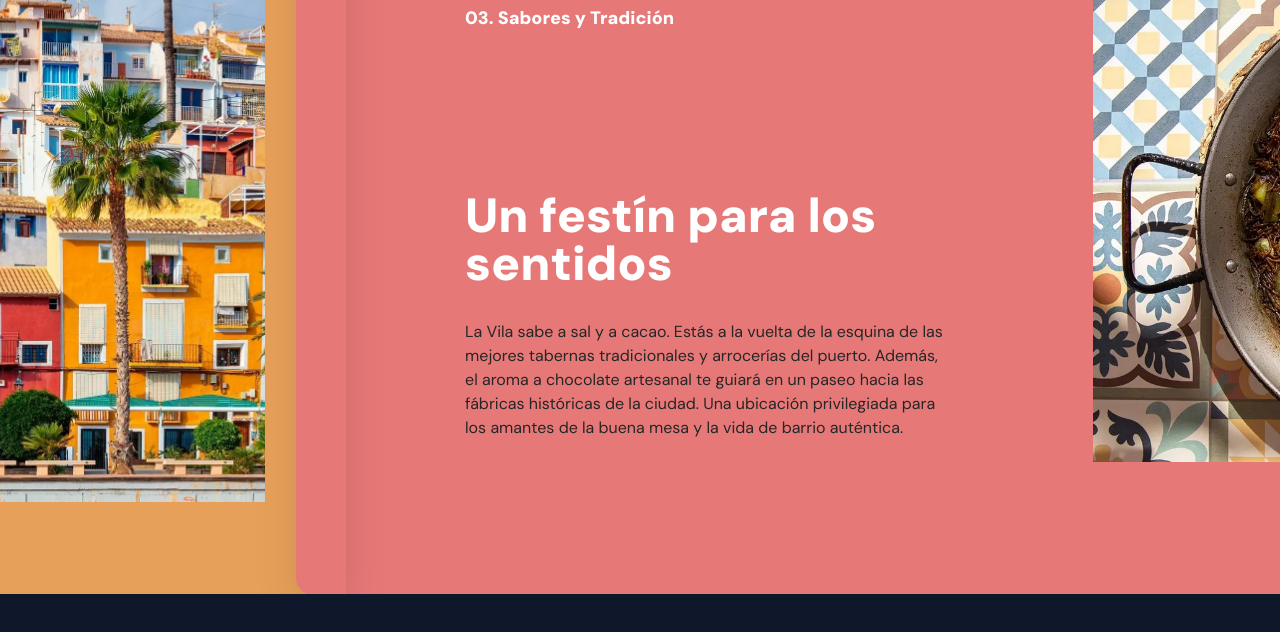
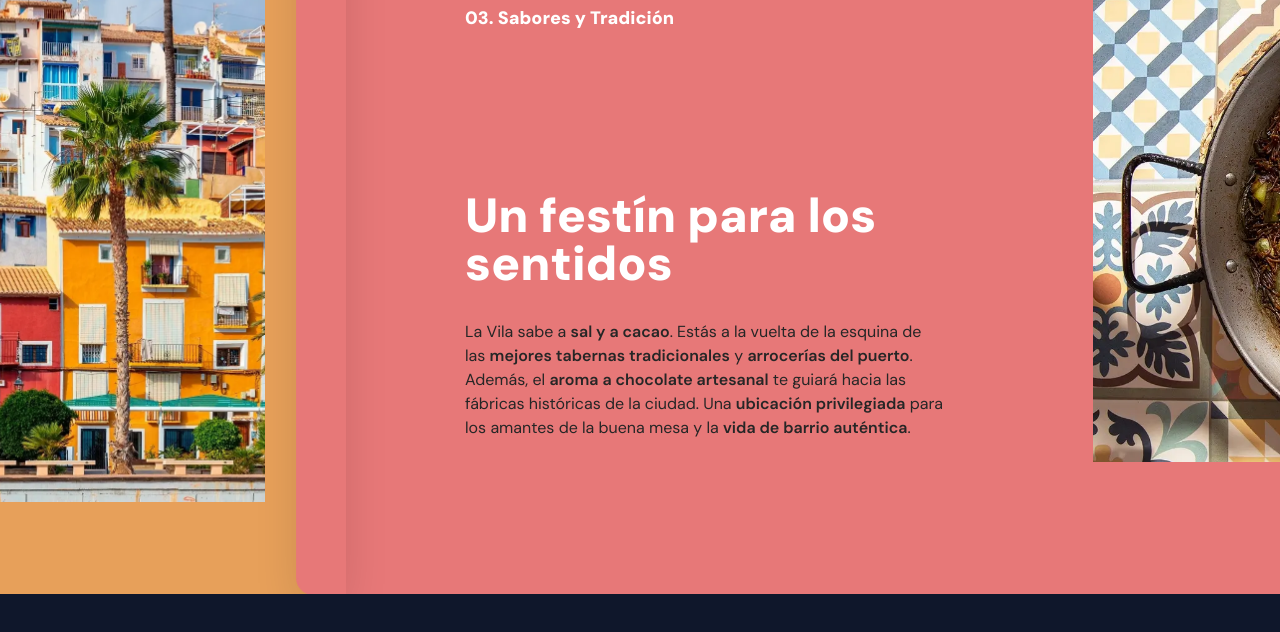
Before and after one commit to JaumeEsquerdo/costera-n1, a Next.js app in the folder costera-n1/: page /contacto in a window 1280 px wide. Shown: the part 6606-7238 px from the top of the page. Built offline with nearby package versions, Linux system fonts and the light colour scheme.

Commit message:
añadir un format de texto q permite uso de ** como negritas y actualizar descripciones de partes de HorizontalScroll par resaltar en partes del texto largo

```diff
--- a/costera-n1/app/components/HorizontalScroll.jsx
+++ b/costera-n1/app/components/HorizontalScroll.jsx
@@ -4,6 +4,8 @@ import Image from "next/image";
 import { SectionZero } from "./SectionZero";
 import { HorizontalSection } from "./HorizontalSection";
 import { useI18n } from "../hooks/usei18n";
+import { formatText } from "../lib/formatText";
+
 const MotionImage = motion.create(Image);
 
 /**
@@ -71,11 +73,11 @@ export const HorizontalScroll = () => {
                     </h2>
                     <div className="flex flex-col gap-4">
                       <p className="text-balance">
-                        {textsHorizontalSections.section1.p1}
+                        {formatText(textsHorizontalSections.section1.p1)}
                       </p>
                       <p className="text-balance">
                         {" "}
-                        {textsHorizontalSections.section1.p2}
+                        {formatText(textsHorizontalSections.section1.p2)}
                       </p>
                     </div>
                   </div>
@@ -131,11 +133,11 @@ export const HorizontalScroll = () => {
                     </h2>
                     <div className="flex flex-col gap-4">
                       <p className="text-balance">
-                        {textsHorizontalSections.section2.p1}
+                        {formatText(textsHorizontalSections.section2.p1)}
                       </p>
                       <p className="text-balance">
                         {" "}
-                        {textsHorizontalSections.section2.p2}
+                        {formatText(textsHorizontalSections.section2.p2)}
                       </p>
                     </div>
                   </div>
@@ -175,7 +177,7 @@ export const HorizontalScroll = () => {
                     </h2>
                     <div className="flex flex-col gap-4">
                       <p className="text-balance ">
-                        {textsHorizontalSections.section3.p1}
+                        {formatText(textsHorizontalSections.section3.p1)}
                       </p>
                     </div>
                   </div>
--- /dev/null
+++ b/costera-n1/app/lib/formatText.js
@@ -0,0 +1,16 @@
+export function formatText(text) {
+  if (!text) return null;
+
+  // Divide el texto manteniendo los segmentos **en negrita**
+  // (la regex los captura) para poder reemplazarlos por <strong>
+  return text.split(/(\*\*.*?\*\*)/g).map((part, i) => {
+    if (part.startsWith("**") && part.endsWith("**")) {
+      return (
+        <strong key={i} className="font-semibold">
+          {part.slice(2, -2)}
+        </strong>
+      );
+    }
+    return part;
+  });
+}
--- a/costera-n1/locales/en.json
+++ b/costera-n1/locales/en.json
@@ -49,19 +49,19 @@
       "section1": {
         "overtitle": "01. The Heart of Color: Costera de la Mar",
         "title": "Live in the icon of the Costa Blanca",
-        "p1": "You are staying on Costera de la Mar, the most photographed and vibrant street in Villajoyosa. This historic axis is more than just an address; it is the bridge linking the legacy of the walled city with its seafaring soul.",
-        "p2": "Wake up surrounded by colorful facades and the Mediterranean breeze just steps from your door."
+        "p1": "You are staying on **Costera de la Mar**, one of the **most photographed and vibrant street** in Villajoyosa. This historic axis is more than just an address; it is the **bridge linking the legacy** of the walled city with its **seafaring soul**.",
+        "p2": "Wake up surrounded by **colorful facades** and the **Mediterranean breeze** just steps from your door."
       },
       "section2": {
         "overtitle": "02. Your Connection to the Sea",
         "title": "Just meters away from the sand",
-        "p1": "Forget the car and unnecessary turns. From the heart of the old town, a direct path leads you straight to the Promenade and Playa Centro beach. In less than 5 minutes, you will go from the silence of cobbled streets to the vibrant bustle of the Mediterranean.",
-        "p2": "Ideal for that first morning swim or a sunset stroll."
+        "p1": "**Forget the car** and unnecessary turns. From the heart of the old town, a **direct path** leads you straight to the **Promenade and Playa Centro beach**. In **less than 5 minutes**, you will go from the silence of cobbled streets to the vibrant bustle of the Mediterranean.",
+        "p2": "Ideal for that **first morning swim** or a **sunset stroll**."
       },
       "section3": {
         "overtitle": "03. Flavors and Tradition",
         "title": "A feast for the senses",
-        "p1": "La Vila tastes of salt and cocoa. You are just around the corner from the best traditional taverns and harbor rice restaurants. Furthermore, the aroma of artisanal chocolate will guide you on a walk to the city's historic factories. A privileged location for lovers of fine food and authentic neighborhood life."
+        "p1": "La Vila tastes of **salt and cocoa**. You are just around the corner from the **best traditional taverns** and harbor **rice restaurants**. Furthermore, the **aroma of artisanal chocolate** will guide you to the city's historic factories. A **privileged location** for lovers of fine food and **authentic neighborhood life**."
       }
     },
     "BookingCTA": {
--- a/costera-n1/locales/es.json
+++ b/costera-n1/locales/es.json
@@ -57,19 +57,19 @@
       "section1": {
         "overtitle": "01. El Corazón del Color: Costera de la Mar",
         "title": "Vive en el icono de la Costa Blanca",
-        "p1": "Te alojas en la Costera de la Mar, la calle más fotografiada y vibrante de Villajoyosa. Este eje histórico no es solo una dirección, es el puente que une el legado de la ciudad amurallada con el espíritu marinero.",
-        "p2": "Despierta rodeado de fachadas de colores y la brisa del Mediterráneo a solo unos pasos de tu puerta."
+        "p1": "Te alojas en la **Costera de la Mar**, una de las calles **más fotografiadas y vibrantes** de Villajoyosa. Este eje histórico no es solo una dirección, es el **puente** que une el legado de la **ciudad amurallada** con el **espíritu marinero**.",
+        "p2": "Despierta rodeado de **fachadas de colores** y la **brisa del Mediterráneo** a solo unos pasos de tu puerta."
       },
       "section2": {
         "overtitle": "02. Tu Conexión con el Mar",
         "title": "A escasos metros de la arena",
-        "p1": "Olvida el coche y las vueltas innecesarias. Desde el corazón del casco antiguo, una bajada directa te guía hasta el Paseo Marítimo y la Playa Centro. En menos de 5 minutos pasarás del silencio de las calles empedradas al bullicio del Mediterráneo.",
-        "p2": "Ideal para ese primer baño de la mañana o un paseo al atardecer."
+        "p1": "**Olvida el coche** y las vueltas innecesarias. Desde el corazón del casco antiguo, una **bajada directa** te guía hasta el **Paseo Marítimo y la Playa Centro**. En **menos de 5 minutos** pasarás del silencio de las calles empedradas al bullicio del Mediterráneo.",
+        "p2": "Ideal para ese **primer baño de la mañana** o un **paseo al atardecer**."
       },
       "section3": {
         "overtitle": "03. Sabores y Tradición",
         "title": "Un festín para los sentidos",
-        "p1": "La Vila sabe a sal y a cacao. Estás a la vuelta de la esquina de las mejores tabernas tradicionales y arrocerías del puerto. Además, el aroma a chocolate artesanal te guiará en un paseo hacia las fábricas históricas de la ciudad. Una ubicación privilegiada para los amantes de la buena mesa y la vida de barrio auténtica."
+        "p1": "La Vila sabe a **sal y a cacao**. Estás a la vuelta de la esquina de las **mejores tabernas tradicionales** y **arrocerías del puerto**. Además, el **aroma a chocolate artesanal** te guiará hacia las fábricas históricas de la ciudad. Una **ubicación privilegiada** para los amantes de la buena mesa y la **vida de barrio auténtica**."
       }
     },
     "BookingCTA": {
```
